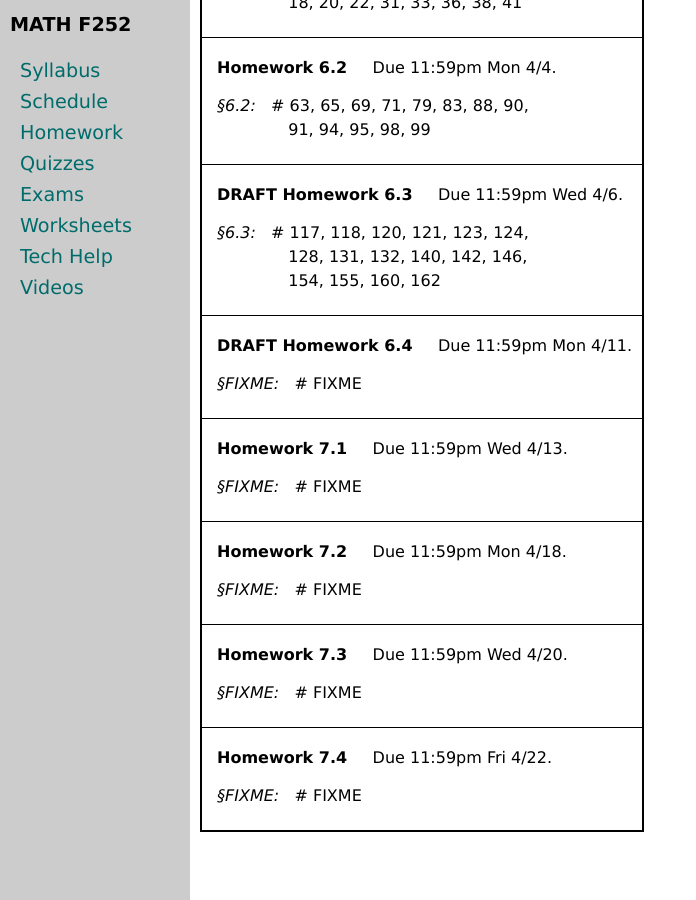
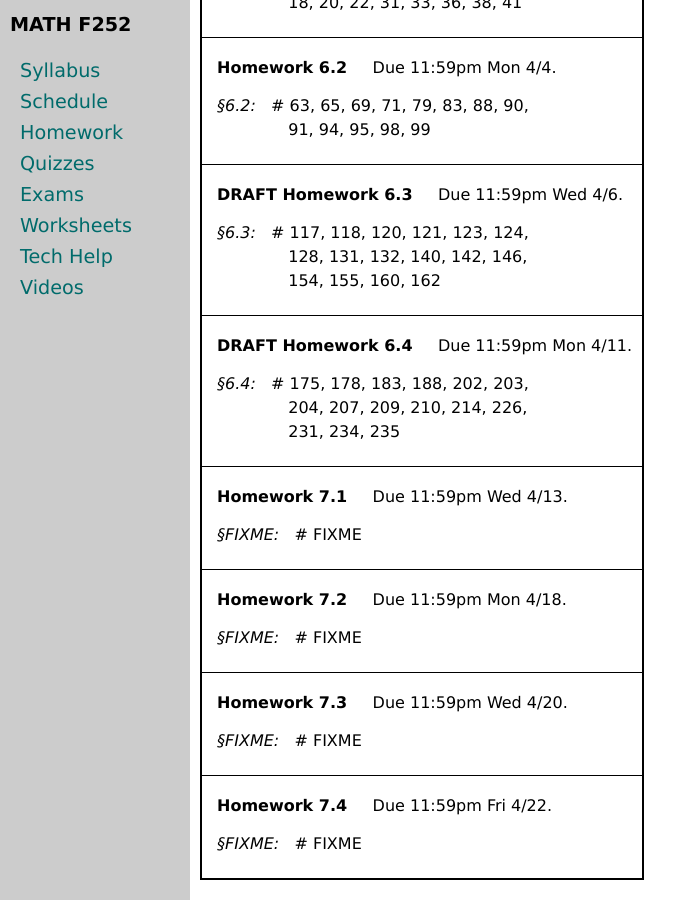
Before and after one commit to uaf-math/calc2, a Jekyll site: the page built from homework.md, in a window 1280 px wide and 900 px high, scrolled down 3578 px. Shown: the whole window, without its empty margins (0-696 px from the left). Built offline with Jekyll 4.4.1, drawn with Linux system fonts in a browser that asks for light colours.

Commit message:
draft HW 6.4

```diff
--- a/_data/homework.yml
+++ b/_data/homework.yml
@@ -159,8 +159,10 @@ homework:
 - name: DRAFT Homework 6.4
   due: 11:59pm Mon 4/11
   sections:
-  - section: FIXME
-    problems: FIXME
+  - section: 6.4
+    problems: 175, 178, 183, 188, 202, 203,
+    cont: 204, 207, 209, 210, 214, 226,
+    contcont: 231, 234, 235
 - name: Homework 7.1
   due: 11:59pm Wed 4/13
   sections:
```
